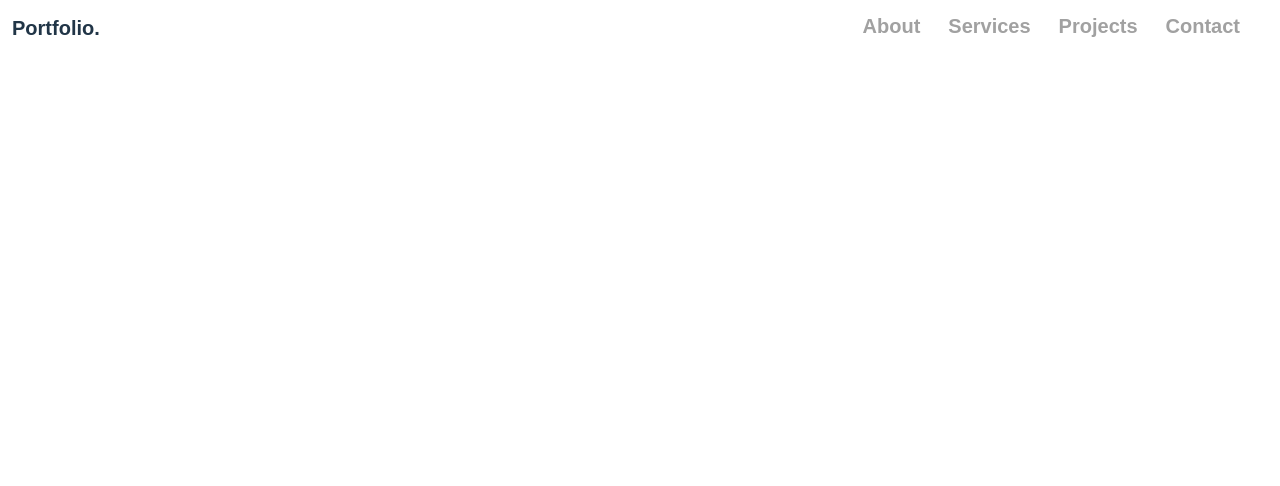
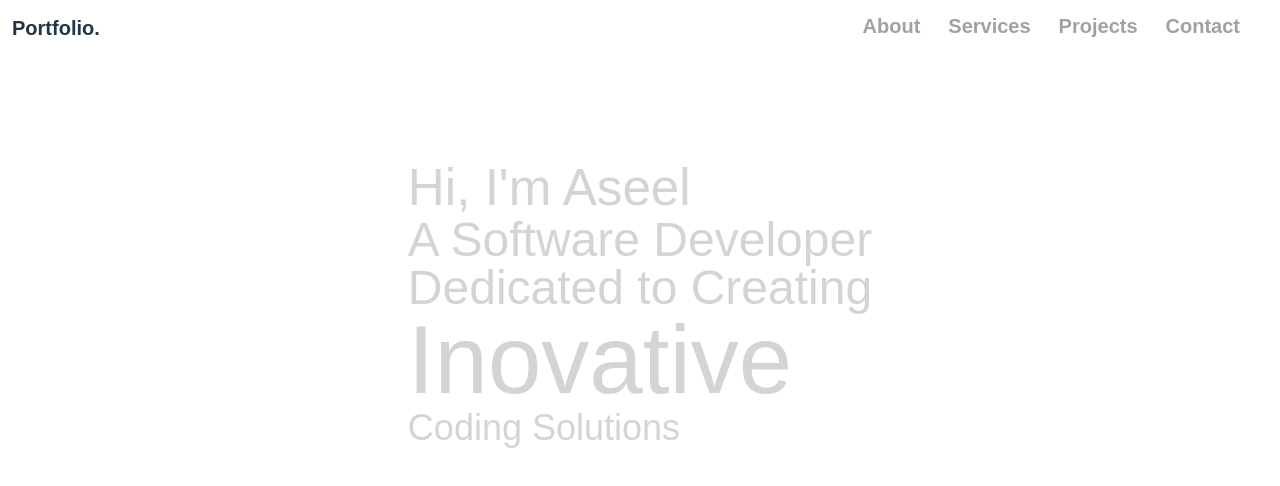
Before and after one commit to AseelFatayerji/CodeCanvas, a React (Vite) app: page / in a window 1280 px wide. Shown: the top 486 px of the page. Built offline with nearby package versions, Linux system fonts and the light colour scheme; a web font is replaced by a local one.

Commit message:
added text

```diff
--- a/package.json
+++ b/package.json
@@ -21,11 +21,13 @@
     "@tailwindcss/vite": "^4.1.17",
     "analytics": "^0.8.19",
     "axios": "^1.13.2",
+    "clsx": "^2.1.1",
     "framer-motion": "^12.23.24",
     "motion": "^12.23.24",
     "react": "^19.2.0",
     "react-dom": "^19.2.0",
     "react-router-dom": "^7.9.6",
+    "tailwind-merge": "^3.4.0",
     "tailwindcss": "^4.1.17",
     "three": "^0.181.1"
   },
--- /dev/null
+++ b/src/components/FlipWords.jsx
@@ -0,0 +1,90 @@
+"use client";
+import React, { useCallback, useEffect, useState } from "react";
+import { AnimatePresence, motion } from "motion/react";
+import { twMerge } from "tailwind-merge";
+
+export const FlipWords = ({ words, duration = 3000, className }) => {
+  const [currentWord, setCurrentWord] = useState(words[0]);
+  const [isAnimating, setIsAnimating] = useState(false);
+
+  // thanks for the fix Julian - https://github.com/Julian-AT
+  const startAnimation = useCallback(() => {
+    const word = words[words.indexOf(currentWord) + 1] || words[0];
+    setCurrentWord(word);
+    setIsAnimating(true);
+  }, [currentWord, words]);
+
+  useEffect(() => {
+    if (!isAnimating)
+      setTimeout(() => {
+        startAnimation();
+      }, duration);
+  }, [isAnimating, duration, startAnimation]);
+
+  return (
+    <AnimatePresence
+      onExitComplete={() => {
+        setIsAnimating(false);
+      }}
+    >
+      <motion.div
+        initial={{
+          opacity: 0,
+          y: 10,
+        }}
+        animate={{
+          opacity: 1,
+          y: 0,
+        }}
+        transition={{
+          type: "spring",
+          stiffness: 100,
+          damping: 10,
+        }}
+        exit={{
+          opacity: 0,
+          y: -40,
+          x: 40,
+          filter: "blur(8px)",
+          scale: 2,
+          position: "absolute",
+        }}
+        className={twMerge(
+          "z-10 inline-block relative text-left",
+          className
+        )}
+        key={currentWord}
+      >
+        {/* edit suggested by Sajal: https://x.com/DewanganSajal */}
+        {currentWord.split(" ").map((word, wordIndex) => (
+          <motion.span
+            key={word + wordIndex}
+            initial={{ opacity: 0, y: 10, filter: "blur(8px)" }}
+            animate={{ opacity: 1, y: 0, filter: "blur(0px)" }}
+            transition={{
+              delay: wordIndex * 0.3,
+              duration: 0.3,
+            }}
+            className="inline-block whitespace-nowrap"
+          >
+            {word.split("").map((letter, letterIndex) => (
+              <motion.span
+                key={word + letterIndex}
+                initial={{ opacity: 0, y: 10, filter: "blur(8px)" }}
+                animate={{ opacity: 1, y: 0, filter: "blur(0px)" }}
+                transition={{
+                  delay: wordIndex * 0.3 + letterIndex * 0.05,
+                  duration: 0.2,
+                }}
+                className="inline-block"
+              >
+                {letter}
+              </motion.span>
+            ))}
+            <span className="inline-block">&nbsp;</span>
+          </motion.span>
+        ))}
+      </motion.div>
+    </AnimatePresence>
+  );
+};
--- /dev/null
+++ b/src/components/HeroText.jsx
@@ -0,0 +1,34 @@
+import React from "react";
+import { FlipWords } from "./FlipWords";
+
+function HeroText() {
+  const words = ["Secure", "Inovative", "Unique", "Scalable"];
+  return (
+    <div className="z-10 mt-20 text-center md:mt-40 md:text-left rounded-3xl bg-clip-text md:px-16 sm:px-10">
+      <div className="flex-col hidden md:flex text-neutral-300 font-medium">
+        <h1 className="text-3xl">Hi, I'm Aseel</h1>
+        <div className="flex flex-col items-start">
+          <p className="text-5xl ">
+            A Software Developer <br /> Dedicated to Creating
+          </p>
+          <div className="text-8xl">
+            <FlipWords words={words} />
+          </div>
+          <p className="text-4xl ">Coding Solutions</p>
+        </div>
+      </div>
+      <div className="flex flex-col items-center text-center space-y-6 md:hidden">
+        <h2 className="text-3xl">Hi, I'm Aseel</h2>
+        <div className="flex flex-col ">
+          <p className="text-6xl ">Building</p>
+          <div className="text-7xl text-center pl-4">
+            <FlipWords words={words} />
+          </div>
+          <p className="text-4xl ">Coding Solutions</p>
+        </div>
+      </div>
+    </div>
+  );
+}
+
+export default HeroText;
--- a/src/css/index.css
+++ b/src/css/index.css
@@ -6,14 +6,9 @@
   font-style: normal;
   line-height: 1.5;
   color-scheme: light dark;
-  background-color: #242424;
+  background-color: #261036;
 }
 
-body {
-  margin: 0;
-  display: flex;
-  place-items: center;
-}
 
 h1 {
   font-size: 3.2em;
--- a/src/pages/Hero.jsx
+++ b/src/pages/Hero.jsx
@@ -1,5 +1,11 @@
+import HeroText from "../components/HeroText";
+
 function Hero() {
-  return <div className=""></div>;
+  return (
+    <div className="flex items-start justify-center md:items-start min-h-screen overflow-hidden">
+      <HeroText />
+    </div>
+  );
 }
 
 export default Hero;
```
Also changed, not shown: 1 other file (tests, documents, lock files or other folders).
